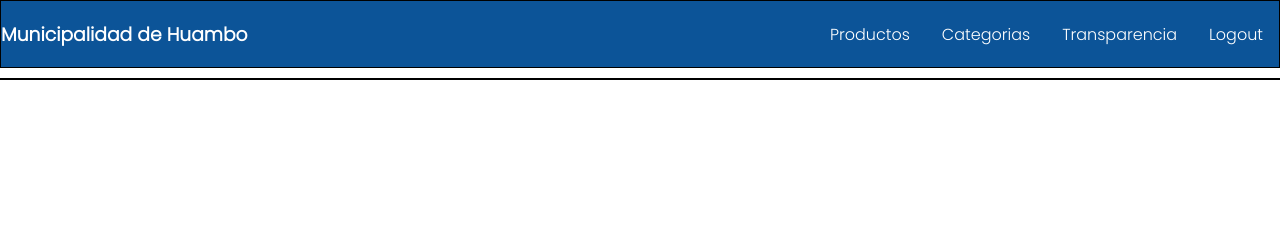
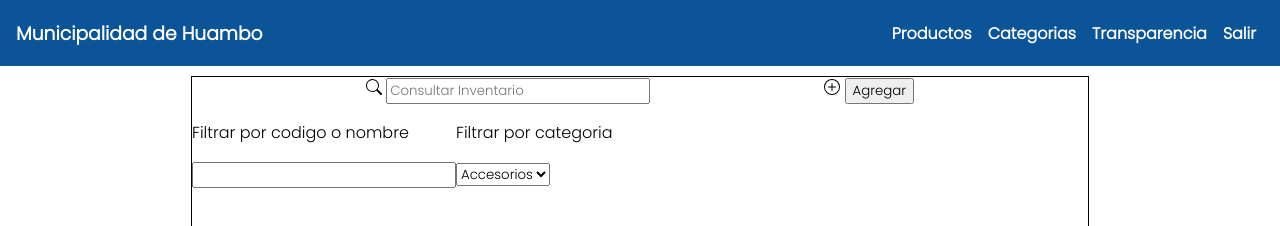
Before and after one commit to l0renperalta/blockchain-inventory-system, a website: page frontend/main.html in a window 1280 px wide. Shown: the top 226 px of the page. Drawn offline with Linux system fonts and the light colour scheme.

Commit message:
products contract

```diff
--- a/bs-config.json
+++ b/bs-config.json
@@ -1,6 +1,6 @@
 {
   "server": {
-    "baseDir": ["./frontend/"]
+    "baseDir": ["./frontend/", "./build/contracts"]
   },
   "port": 8000
 }
--- a/frontend/main.html
+++ b/frontend/main.html
@@ -12,14 +12,69 @@
         <nav>
           <h3>Municipalidad de Huambo</h3>
           <ul>
-            <li>Productos</li>
-            <li>Categorias</li>
-            <li>Transparencia</li>
-            <li>Logout</li>
+            <li>
+              <a href="">Productos</a>
+            </li>
+            <li><a href="">Categorias</a></li>
+            <li><a href="">Transparencia</a></li>
+            <li><a href="">Salir</a></li>
           </ul>
         </nav>
       </header>
+
       <main>
+        <div class="searchBar">
+          <div>
+            <svg
+              xmlns="http://www.w3.org/2000/svg"
+              width="16"
+              height="16"
+              fill="currentColor"
+              class="bi bi-search"
+              viewBox="0 0 16 16"
+            >
+              <path
+                d="M11.742 10.344a6.5 6.5 0 1 0-1.397 1.398h-.001c.03.04.062.078.098.115l3.85 3.85a1 1 0 0 0 1.415-1.414l-3.85-3.85a1.007 1.007 0 0 0-.115-.1zM12 6.5a5.5 5.5 0 1 1-11 0 5.5 5.5 0 0 1 11 0z"
+              />
+            </svg>
+            <input
+              type="text"
+              name="search"
+              value=""
+              placeholder="Consultar Inventario"
+            />
+          </div>
+          <div>
+            <svg
+              xmlns="http://www.w3.org/2000/svg"
+              width="16"
+              height="16"
+              fill="currentColor"
+              class="bi bi-plus-circle"
+              viewBox="0 0 16 16"
+            >
+              <path
+                d="M8 15A7 7 0 1 1 8 1a7 7 0 0 1 0 14zm0 1A8 8 0 1 0 8 0a8 8 0 0 0 0 16z"
+              />
+              <path
+                d="M8 4a.5.5 0 0 1 .5.5v3h3a.5.5 0 0 1 0 1h-3v3a.5.5 0 0 1-1 0v-3h-3a.5.5 0 0 1 0-1h3v-3A.5.5 0 0 1 8 4z"
+              />
+            </svg>
+            <button type="button">Agregar</button>
+          </div>
+        </div>
+        <div class="filters">
+          <div>
+            <p>Filtrar por codigo o nombre</p>
+            <input type="text" name="" value="" />
+          </div>
+          <div>
+            <p>Filtrar por categoria</p>
+            <select>
+              <option value="">Accesorios</option>
+            </select>
+          </div>
+        </div>
       </main>
     </div>
   </body>
--- a/frontend/main.js
+++ b/frontend/main.js
@@ -14,7 +14,7 @@ class App {
 
       setTimeout(() => {
         window.location.replace("http://localhost:8000/main.html");
-        alert('Account connected!');
+        alert('Cuenta Conectada!');
       }, 1000);
     };
   }
--- a/frontend/style.css
+++ b/frontend/style.css
@@ -1,4 +1,4 @@
-@import url('https://fonts.googleapis.com/css2?family=Poppins:wght@300&display=swap');
+@import url("https://fonts.googleapis.com/css2?family=Poppins:wght@300&display=swap");
 
 * {
   font-family: "Poppins", sans-serif;
@@ -16,8 +16,11 @@ body {
   gap: 10px;
 }
 
-.container > * {
-  border: 1px solid black;
+main {
+  border: 1px solid #000000;
+  width: 70%;
+  height: 90vh;
+  margin: 0rem auto;
 }
 
 nav {
@@ -26,6 +29,7 @@ nav {
   justify-content: space-between;
   background-color: #0c5498;
   color: #ffffff;
+  padding: 0rem 1rem;
 }
 
 ul {
@@ -34,5 +38,22 @@ ul {
 
 ul > li {
   list-style-type: none;
-  margin: 0px 1rem;
+  margin: 0px 0rem;
+  padding: 0rem 0.5rem;
 }
+
+a {
+  color: #ffffff;
+  text-decoration: none;
+  font-weight: 600;
+}
+
+.filters {
+  display: flex;
+}
+
+.searchBar {
+  width: 100%;
+  justify-content: space-evenly;
+  display: flex;
+}
--- /dev/null
+++ b/migrations/1_product_contract.js
@@ -0,0 +1,5 @@
+const ProductsContract = artifacts.require('ProductsContract');
+
+module.exports = (deployer) => {
+  deployer.deploy(ProductsContract);
+}
--- a/package.json
+++ b/package.json
@@ -13,6 +13,7 @@
   "author": "",
   "license": "ISC",
   "dependencies": {
+    "@truffle/contract": "^4.6.29",
     "lite-server": "^2.6.1"
   }
 }
```
Also changed, not shown: 4 other files.
